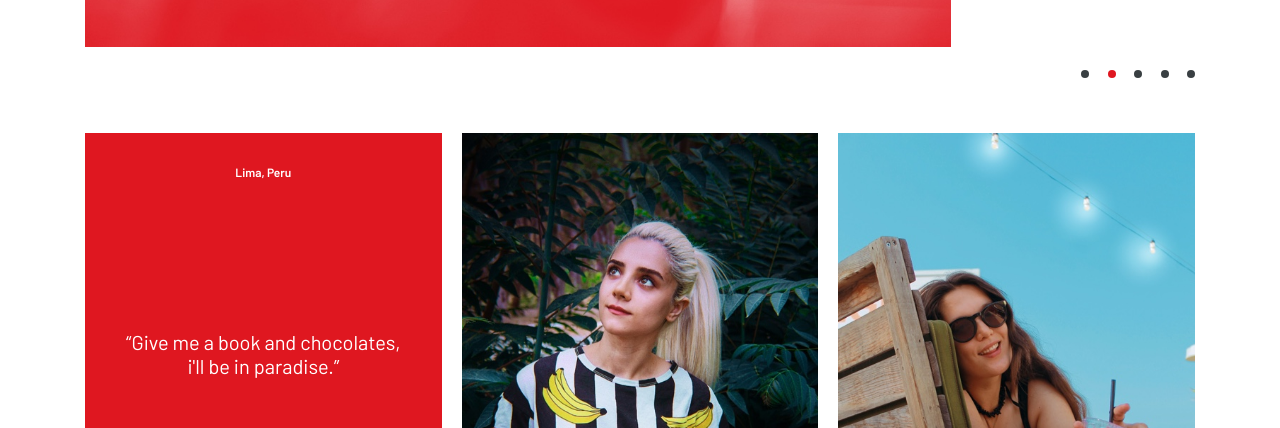
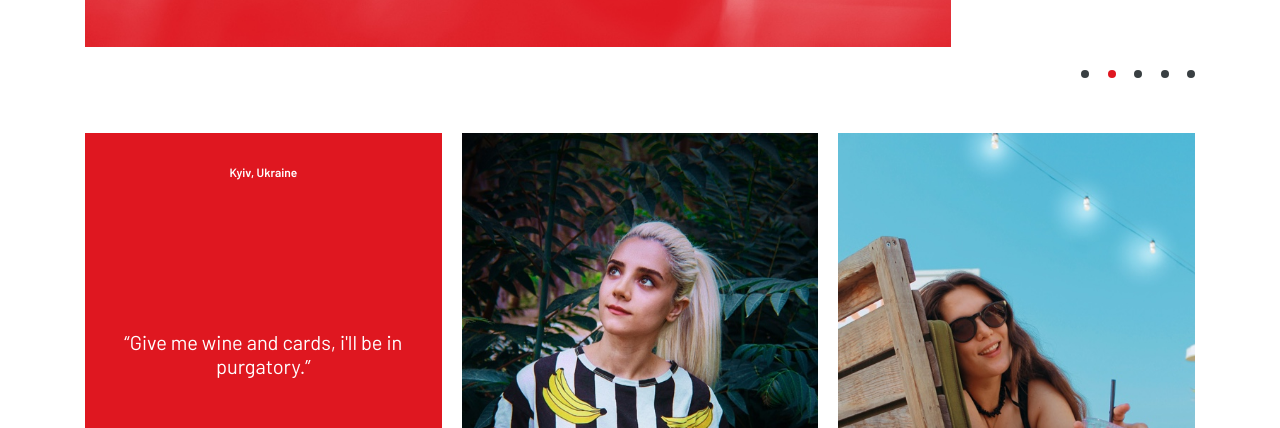
Before and after one commit to axlbert/schmiede-website-new, a Next.js app: page /about in a window 1280 px wide. Both pictures are taken after a click on the element 263 px from the left and 1794 px from the top of the page. Shown: the part 1394-1822 px from the top of the page. Built offline with nearby package versions, Linux system fonts and the light colour scheme.

Commit message:
init basic members personal data

```diff
--- a/components/member-card/index.js
+++ b/components/member-card/index.js
@@ -26,14 +26,14 @@ function ProfessionalOverlay({ sinceYear, quote, description }) {
 /**
  * Member Card Personal Overlay component.
  */
-function PersonalOverlay() {
+function PersonalOverlay({ location, quote }) {
   return (
     <div className="MemberCard-Professional Card-ImageOverlay Card-ImageOverlay_red">
       <header>
-        <div className="MemberCard-HeaderText">Lima, Peru</div>
+        <div className="MemberCard-HeaderText">{ location }</div>
       </header>
       <div className="MemberCard-Quote">
-        “Give me a book and chocolates, i'll be in paradise.”
+        “{ quote }”
       </div>
       <table className="MemberCard-Table">
         <tbody>
@@ -78,7 +78,9 @@ function PersonalOverlay() {
 /**
  * Member Card component.
  */
-export default function MemberCard({ name, role, imageSrc, professional }) {
+export default function MemberCard({
+  name, role, imageSrc, personal, professional,
+}) {
   const [activeIndex, setActiveIndex] = useState(0);
 
   const nextOverlay = e => {
@@ -94,7 +96,7 @@ export default function MemberCard({ name, role, imageSrc, professional }) {
         onClick={nextOverlay}
       >
         <img className="Card-Image" src={imageSrc} />
-        { activeIndex === 1 && <PersonalOverlay /> }
+        { activeIndex === 1 && <PersonalOverlay {...personal} /> }
         { activeIndex === 2 && <ProfessionalOverlay {...professional} /> }
       </div>
       <div
--- a/data/members.js
+++ b/data/members.js
@@ -2,10 +2,10 @@ const ollie = {
   name: 'Ollie',
   role: 'Developer',
   imageSrc: '/about/member-1.jpg',
-  /*personal: {
-    location: 'Lima, Peru',
-    quote: `Give me a book and chocolates, i'll be in paradise.`,
-  },*/
+  personal: {
+    location: 'Kyiv, Ukraine',
+    quote: `Give me wine and cards, i'll be in purgatory.`,
+  },
   professional: {
     sinceYear: 2019,
     quote: `Keep it simple, stupid.`,
@@ -23,10 +23,10 @@ const analisa = {
   name: 'Analisa',
   role: 'Designer',
   imageSrc: '/about/member-2.jpg',
-  /*personal: {
+  personal: {
     location: 'Lima, Peru',
     quote: `Give me a book and chocolates, i'll be in paradise.`,
-  },*/
+  },
   professional: {
     sinceYear: 2018,
     quote: `Make it simple but significant.`,
@@ -44,10 +44,10 @@ const leonarda = {
   name: 'Leonarda',
   role: 'Project Manager',
   imageSrc: '/about/member-3.jpg',
-  /*personal: {
-    location: 'Lima, Peru',
+  personal: {
+    location: 'Düsseldorf, Germany',
     quote: `Give me a book and chocolates, i'll be in paradise.`,
-  },*/
+  },
   professional: {
     sinceYear: 2017,
     quote: `Divide and rule.`,
```
